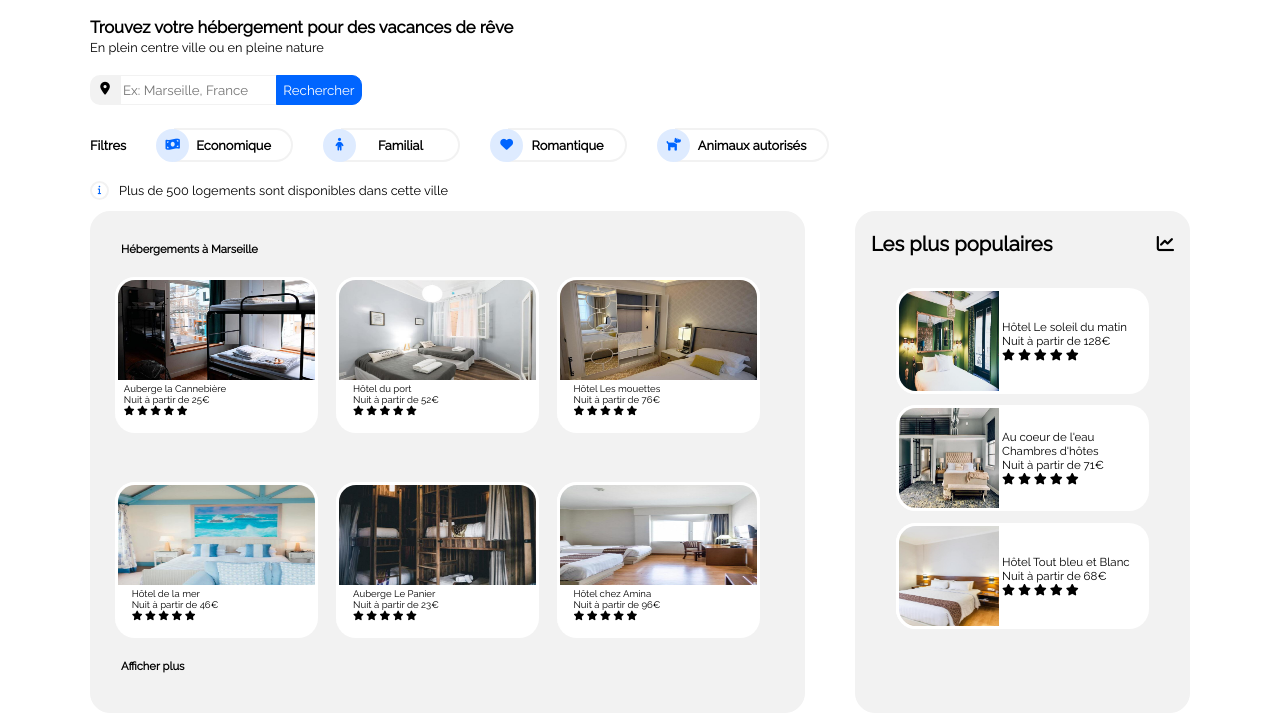
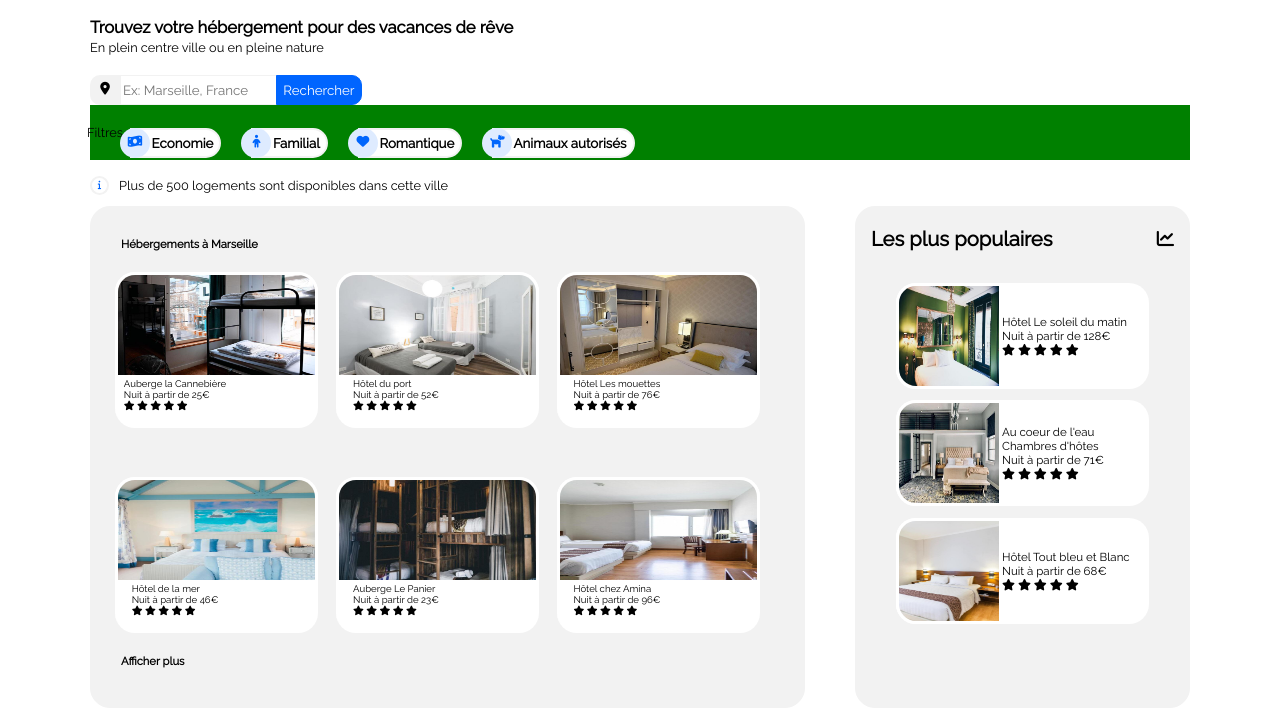
Before and after one commit to ClementGrenierDesrousseaux/ClementGrenierDesrousseaux_2_14012021, a plain HTML site: page index.html in a window 1280 px wide. Shown: the part 64-790 px from the top of the page. Drawn offline with Linux system fonts and the light colour scheme.

Commit message:
Changement au niveau des filtres
1. Changement de type de balise : on passe de balises div classique à des balises "form" pour avoir des boutons (HTML)
2. Optimisation du code --> création de balise génériques pour réduire les lignes de code (CSS)

```diff
--- a/index.html
+++ b/index.html
@@ -30,11 +30,11 @@
             <div id="formulaire_recherche">
                 <i class="fas fa-map-marker-alt"></i>
                 <form method="post" action="traitement.php">
-                    <input type="search" name="recherve_ville" id="recherve_ville" placeholder="Ex: Marseille, France">
+                    <input type="search" name="recherche_ville" id="recherche_ville" placeholder="Ex: Marseille, France">
                     <input type="submit" value="Rechercher" name="bouton_recherche" id="bouton_recherche">
                 </form>
             </div>
-            <div id="filtre_css">
+            <!-- <div id="filtre_css">
                 <p id="filtre_p">Filtres</p>
                 <div id="economie"><i class="fas fa-money-bill-wave"></i></div>
                 <div id="texte_economie">
@@ -51,6 +51,29 @@
                 <div id="animaux"><i class="fas fa-dog"></i></div>
                 <div id="texte_animaux">
                     <p>Animaux autorisés</p>
+                </div>
+            </div>
+
+            -->
+            <div id="blocfiltre">
+                <p id="filtre_p">Filtres</p>
+                <div id="tous_filtres">
+                    <form method="post" class="filtre">
+                        <div class="icone"><i class="fas fa-money-bill-wave"></i></div>
+                        <input type="submit" value="    Economie" name="Economie">
+                    </form>
+                    <form method="post" class="filtre">
+                        <div class="icone"><i class="fas fa-child"></i></div>
+                        <input type="submit" value="    Familial" name="familial">
+                    </form>
+                    <form method="post" class="filtre">
+                        <div class="icone"><i class="fas fa-heart"></i></div>
+                        <input type="submit" value="    Romantique" name="romantique">
+                    </form>
+                    <form method="post" class="filtre">
+                        <div class="icone"><i class="fas fa-dog"></i></div>
+                        <input type="submit" value="    Animaux autorisés" name="animaux">
+                    </form>
                 </div>
             </div>
             <div id="information">
--- a/style.css
+++ b/style.css
@@ -71,12 +71,6 @@ header nav a:hover {
 
 }
 
-    {
-    height: 30px;
-    border: 1px solid #f2f2f2;
-    border-radius: 0px 10px 10px 0px;
-}
-
 #formulaire_recherche i {
     background-color: #f2f2f2;
     display: flex;
@@ -96,7 +90,9 @@ header nav a:hover {
     border-radius: 0px 10px 10px 0px;
 }
 
-#recherve_ville {
+
+
+#recherche_ville {
     height: 30px;
     border: 1px solid #f2f2f2;
 }
@@ -106,18 +102,10 @@ header nav a:hover {
 
 
 
-#filtre_css {
-    display: flex;
-    align-items: center;
-    margin-top: 20px;
-}
-
-#filtre_p {
-    margin-right: 30px;
-    font-weight: bold;
-}
 
 
+
+/*
 #economie {
     display: flex;
     justify-content: center;
@@ -246,6 +234,73 @@ header nav a:hover {
 #texte_animaux:hover {
     background-color: #f2f2f2;
 }
+
+*/
+
+#blocfiltre {
+    display: flex;
+    align-items: center;
+    background-color: green;
+}
+
+#filtre_p
+{
+    display: flex;
+    justify-content: center;
+    align-items: center;
+    width: 30px;
+    height: 30px;
+}
+
+#tous_filtres
+{
+    display: flex;
+
+    align-items: center;
+}
+
+.filtre {
+    display: flex;
+    align-items: center;
+    height: 30px;
+    margin-top: 20px;
+    margin-right: 20px;
+
+}
+
+.icone {
+    background-color: #deebff;
+    display: flex;
+    justify-content: center;
+    align-items: center;
+    width: 30px;
+    height: 30px;
+    border-radius: 20px;
+    color: #0065fc;
+    z-index: 2;
+}
+
+.filtre input {
+    display: flex;
+    justify-content: flex-end;
+    align-items: center;
+    margin-left: -20px;
+    height: 30px;
+    width: contain;
+    background-color: white;
+    border: 2px solid #f2f2f2;
+    border-radius: 0px 20px 20px 0px;
+    font-weight: bold;
+    z-index: 1;
+}
+
+.filtre input:active
+{
+    background-color: red;
+}
+
+
+
 
 /* SECTION RECHERCHE FONTAWESOME INFORMATION */
 
```
